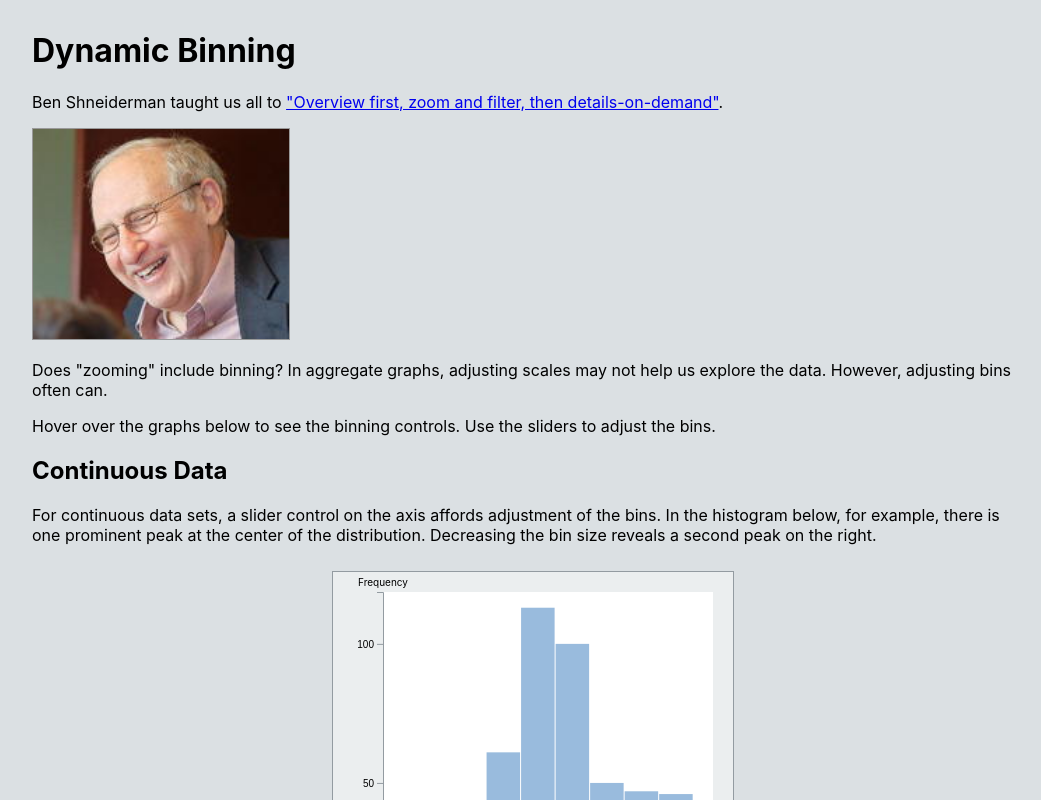
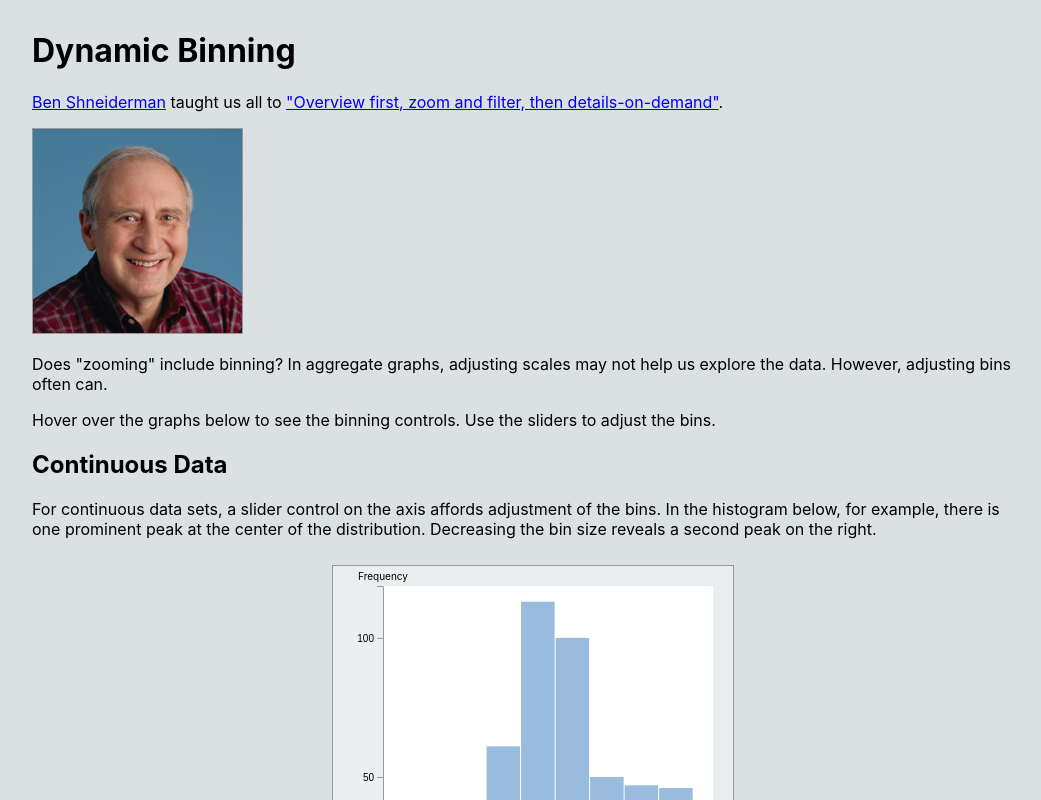
Before and after one commit to hemanrobinson/top-n-binning, a React (Create React App) app: page / in a window 1280 px wide. Shown: the top 800 px of the page, without its empty margins (108-1149 px from the left). Built offline with nearby package versions, Linux system fonts and the light colour scheme.

Commit message:
better figures

```diff
--- a/src/App.js
+++ b/src/App.js
@@ -3,7 +3,7 @@ import Histogram from './Histogram';
 import BarChart from './BarChart';
 import Heatmap from './Heatmap';
 import './App.css';
-import shneiderman from './shneiderman.jpg';
+import shneiderman from './shneiderman.png';
 
 // Application:  Dynamic Binning
 const App = () => {
@@ -14,9 +14,9 @@ const App = () => {
             <div className="Description">
                 <h1>Dynamic Binning</h1>
                 <p>
-                Ben Shneiderman taught us all to <a href="https://www.cs.umd.edu/~ben/papers/Shneiderman1996eyes.pdf">"Overview first, zoom and filter, then details-on-demand"</a>.
+                <a href="https://www.cs.umd.edu/users/ben/">Ben Shneiderman</a> taught us all to <a href="https://www.cs.umd.edu/~ben/papers/Shneiderman1996eyes.pdf">"Overview first, zoom and filter, then details-on-demand"</a>.
                 </p>
-                <a title="Robert Kosara, CC0, via Wikimedia Commons" href="https://commons.wikimedia.org/wiki/File:Ben_Shneiderman_at_UNCC.jpg"><img width="256" alt="Ben Shneiderman at UNCC" src={shneiderman}/></a>
+                <a href="https://www.cs.umd.edu/users/ben/"><img alt="Dr. Ben Shneiderman" src={shneiderman}/></a>
                 <p>
                 Does "zooming" include binning?  In aggregate graphs, adjusting scales may not help us explore the data.  However, adjusting bins often can.
                 </p>
```
Also changed, not shown: src/shneiderman.jpg (deleted), src/shneiderman.png (added).
